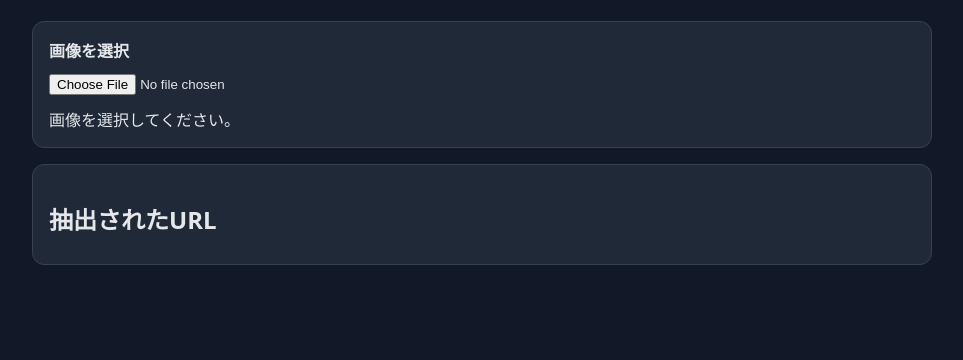
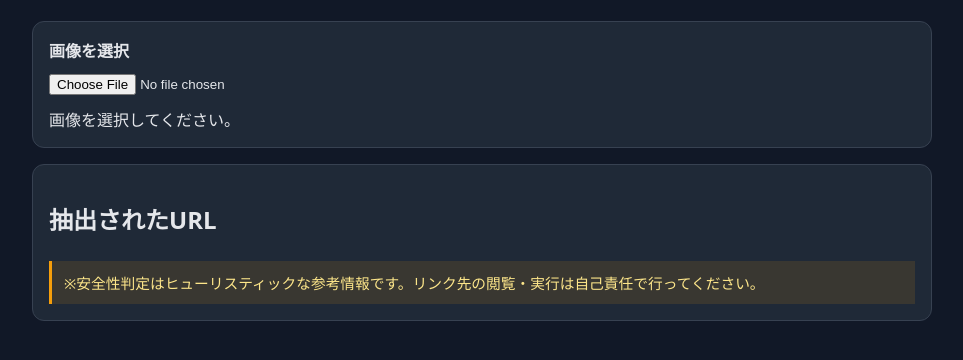
Before and after one commit to InoriReinaYuMani/URLclickable, a plain HTML site: page index.html in a window 1280 px wide. Shown: the part 170-530 px from the top of the page, without its empty margins (158-1121 px from the left). Drawn offline with Linux system fonts and the light colour scheme.

Commit message:
Add user safety disclaimer notice to extracted URL section

```diff
--- a/index.html
+++ b/index.html
@@ -24,6 +24,9 @@
       <section class="panel">
         <h2>抽出されたURL</h2>
         <ul id="urlList" class="url-list"></ul>
+      <p class="notice" role="note">
+        ※安全性判定はヒューリスティックな参考情報です。リンク先の閲覧・実行は自己責任で行ってください。
+      </p>
       </section>
     </main>
 
--- a/styles.css
+++ b/styles.css
@@ -128,3 +128,13 @@ button:hover {
 .risky {
   color: #fca5a5;
 }
+
+.notice {
+  margin: 0.85rem 0 0;
+  padding: 0.65rem 0.75rem;
+  border-left: 3px solid #f59e0b;
+  background: rgba(245, 158, 11, 0.12);
+  color: #fde68a;
+  font-size: 0.92rem;
+  line-height: 1.5;
+}
```
